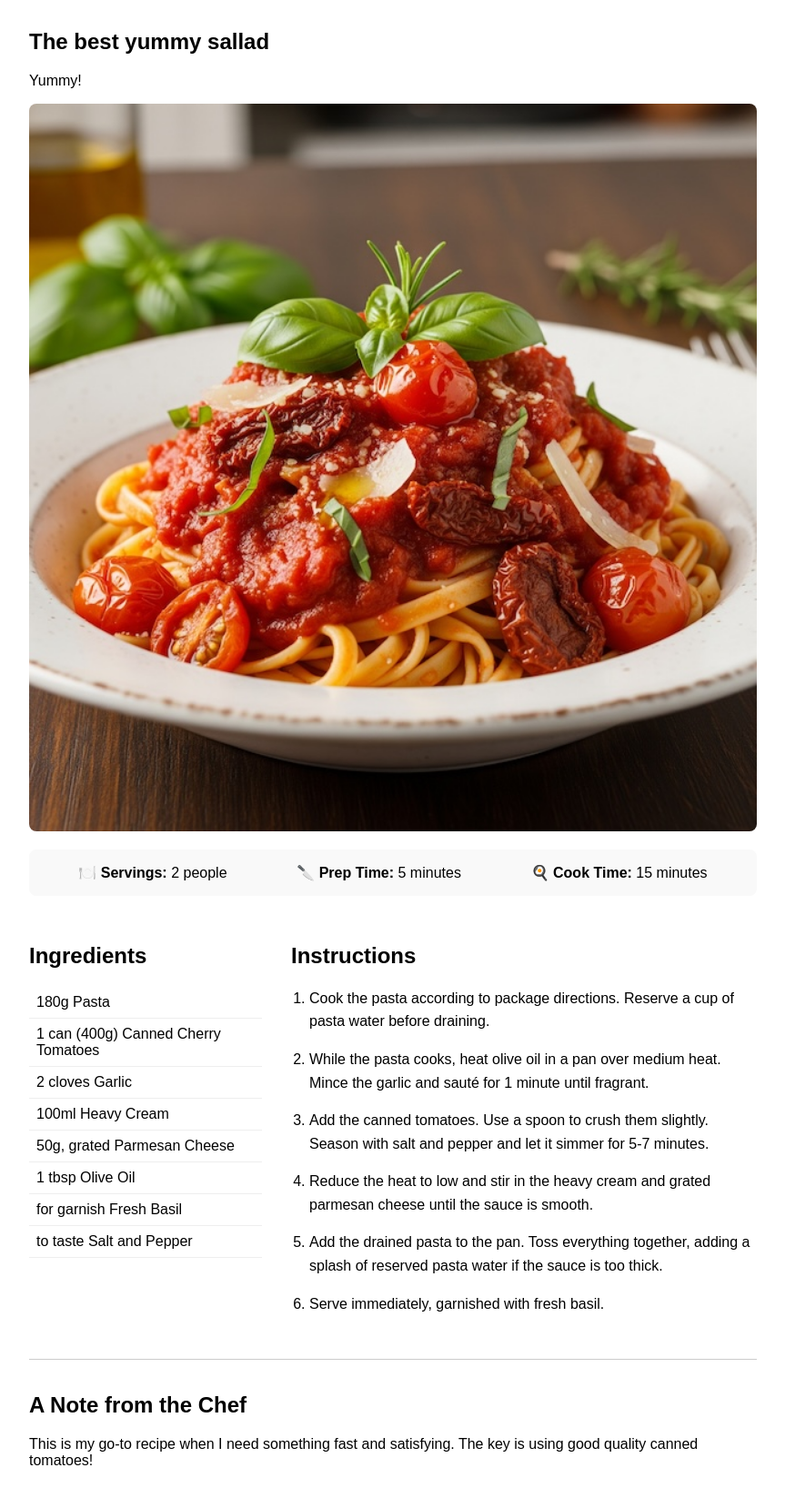
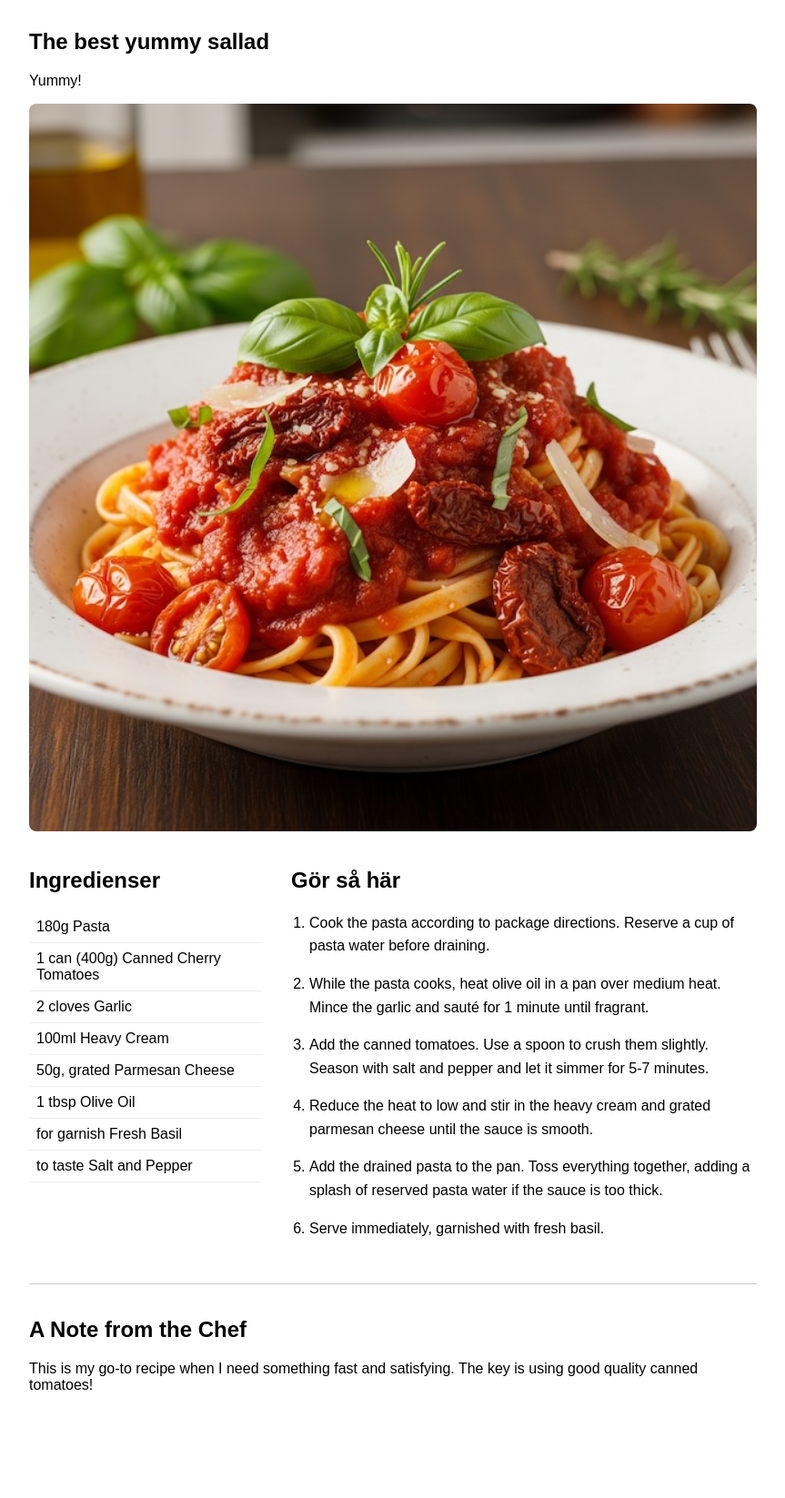
Before and after one commit to selessia/lunch-for-tva, a Jekyll site: the page built from _posts/2025-07-29-another-yummy-salad.md, in a window 1280 px wide. Shown: the whole page at 91% size, without its empty margins (208-1071 px from the left). Built offline with Jekyll 4.4.1, drawn with Linux system fonts in a browser that asks for light colours; after the commit the page ends 1564 px from its top, so only the background shows below that.

```diff
--- a/_layouts/recipe.html
+++ b/_layouts/recipe.html
@@ -8,15 +8,9 @@ layout: default # Assumes you have a default layout with the <head> and <body> t
     <p class="description">{{ page.description }}</p>
     <img src="{{ page.image | relative_url }}" alt="{{ page.title }}" class="recipe-image">
 
-    <div class="recipe-meta">
-        <span><strong>🍽️ Servings:</strong> {{ page.servings }}</span>
-        <span><strong>🔪 Prep Time:</strong> {{ page.prep_time }}</span>
-        <span><strong>🍳 Cook Time:</strong> {{ page.cook_time }}</span>
-    </div>
-
     <div class="recipe-body">
         <div class="ingredients">
-            <h2>Ingredients</h2>
+            <h2>Ingredienser</h2>
             <ul>
                 {% for item in page.ingredients %}
                 <li>{{ item.quantity }} {{ item.name }}</li>
@@ -25,7 +19,7 @@ layout: default # Assumes you have a default layout with the <head> and <body> t
         </div>
 
         <div class="instructions">
-            <h2>Instructions</h2>
+            <h2>Gör så här</h2>
             <ol>
                 {% for step in page.instructions %}
                 <li>{{ step }}</li>
```
Also changed, not shown: _posts/2024-06-20-cobb-sallad-utan-kyckling.md (added, +47 -0 lines), assets/images/cobb-sallad-utan-kyckling.png (added).
